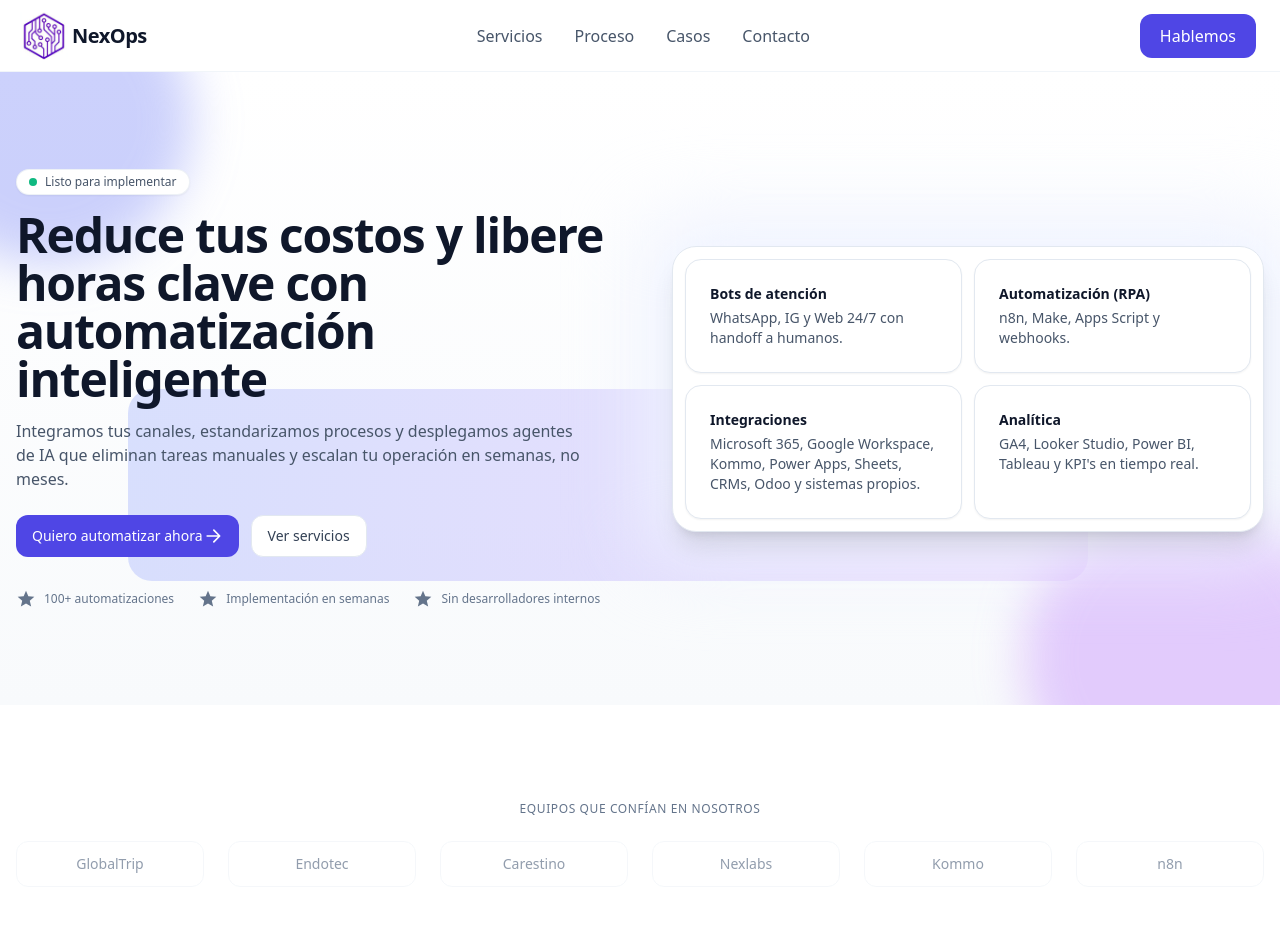
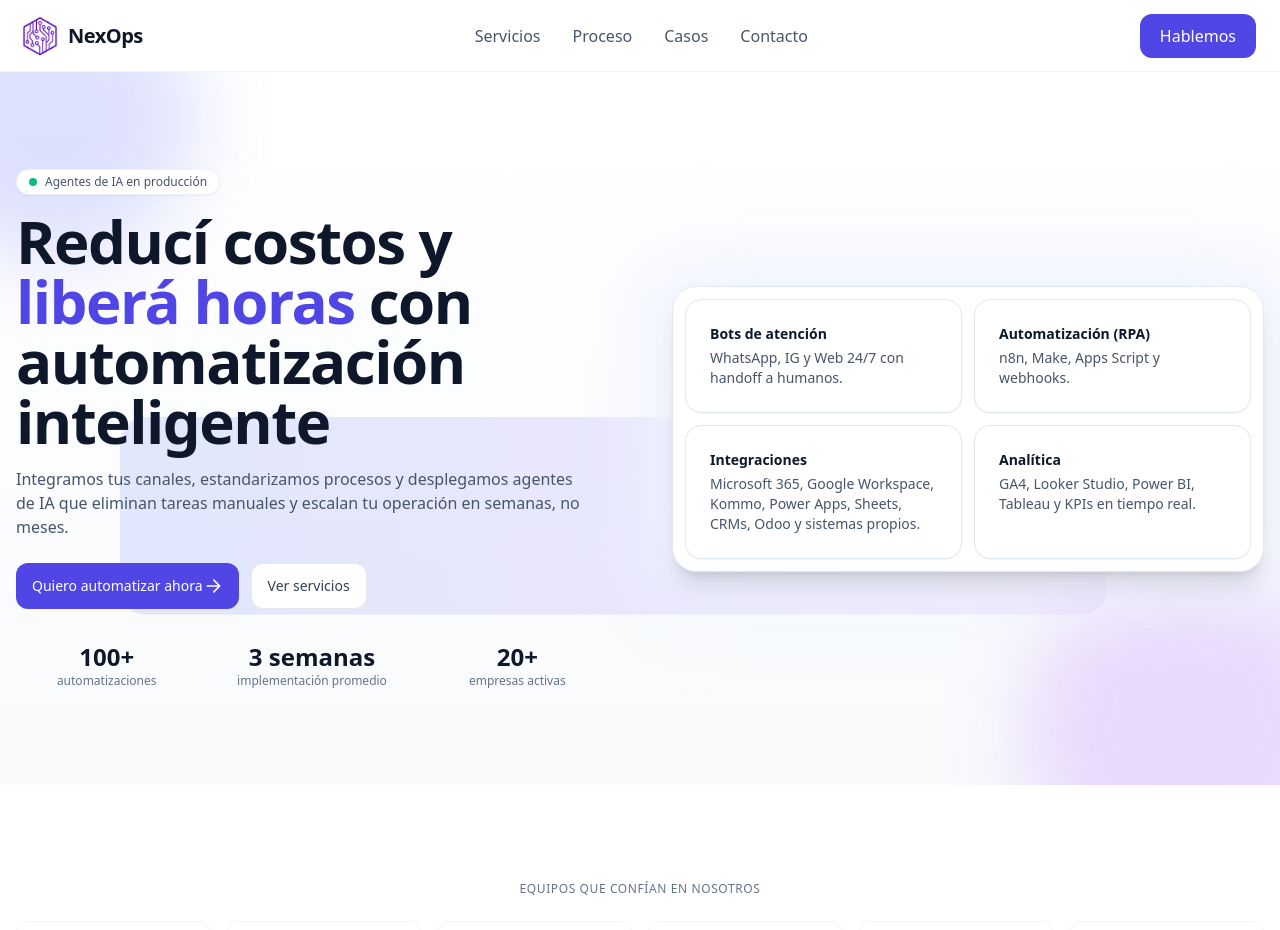
Before and after one commit to AlanTN13/webneoxps, a React (Vite) app: page / in a window 1280 px wide. Shown: the top 930 px of the page. Built offline with nearby package versions, Linux system fonts and the light colour scheme.

Commit message:
Actualiza landing con hero pragmático y nuevos servicios

```diff
--- a/src/App.jsx
+++ b/src/App.jsx
@@ -1,12 +1,59 @@
-import React, { useEffect } from "react";
+import React, { useEffect, useRef, useState } from "react";
 import Rellax from "rellax";
 import brandLogo from "./assets/logo-nexops.svg";
 
+/* =========================
+   Helpers WOW (sin librerías)
+   ========================= */
 
-// ---------------------------------------------
-// Nexops – Landing React + Parallax (Rellax)
-// Vite + Tailwind —
-// ---------------------------------------------
+// 1) Counter para KPIs
+const MetricCounter = ({ to = 100, suffix = "", duration = 1400, className = "" }) => {
+  const [val, setVal] = useState(0);
+  const startRef = useRef(null);
+
+  useEffect(() => {
+    let raf;
+    const step = (t) => {
+      if (!startRef.current) startRef.current = t;
+      const p = Math.min((t - startRef.current) / duration, 1);
+      const eased = 1 - Math.pow(1 - p, 3); // easeOutCubic
+      setVal(Math.floor(eased * to));
+      if (p < 1) raf = requestAnimationFrame(step);
+    };
+    raf = requestAnimationFrame(step);
+    return () => cancelAnimationFrame(raf);
+  }, [to, duration]);
+
+  return <span className={className}>{val.toLocaleString()}{suffix}</span>;
+};
+
+// 2) Scroll reveal con IntersectionObserver
+const useReveal = (selector = "[data-reveal]") => {
+  useEffect(() => {
+    const els = document.querySelectorAll(selector);
+    els.forEach((el) => {
+      el.classList.add("opacity-0", "translate-y-4");
+      el.style.transition = "opacity .6s ease, transform .6s ease";
+    });
+
+    const io = new IntersectionObserver((entries) => {
+      entries.forEach(({ target, isIntersecting }) => {
+        if (isIntersecting) {
+          target.classList.remove("opacity-0", "translate-y-4");
+          target.classList.add("opacity-100", "translate-y-0");
+          io.unobserve(target);
+        }
+      });
+    }, { threshold: 0.12 });
+
+    els.forEach((el) => io.observe(el));
+    return () => io.disconnect();
+  }, [selector]);
+};
+
+/* ============
+   Layout bits
+   ============ */
 
 const Section = ({ id, className = "", children }) => (
   <section id={id} className={`py-16 sm:py-24 ${className}`}>{children}</section>
@@ -19,7 +66,12 @@ const Pill = ({ children }) => (
 );
 
 const Card = ({ children, className = "" }) => (
-  <div className={`rounded-2xl border border-slate-200 bg-white p-6 shadow-sm transition hover:shadow-md ${className}`}>{children}</div>
+  <div
+    data-reveal
+    className={`rounded-2xl border border-slate-200 bg-white p-6 shadow-sm transition will-change-transform hover:shadow-xl hover:-translate-y-0.5 hover:border-slate-300 ${className}`}
+  >
+    {children}
+  </div>
 );
 
 const Check = () => (
@@ -40,33 +92,35 @@ const ArrowRight = () => (
   </svg>
 );
 
-/* Logo */
+/* =========
+   Branding
+   ========= */
+
 const Brand = () => (
   <a
     href="/"
-    className="flex items-center gap-1 group select-none focus:outline-none focus-visible:ring-2 focus-visible:ring-indigo-500 rounded-md"
+    className="flex items-center gap-2 group select-none focus:outline-none focus-visible:ring-2 focus-visible:ring-indigo-500 rounded-md"
   >
-    <img src={brandLogo} alt="NexOps" className="h-12 w-12 -ml-1 shrink-0" />
+    <img src={brandLogo} alt="NexOps" className="h-10 w-10 -ml-1 shrink-0" />
     <span className="text-xl font-semibold tracking-tight text-slate-900 group-hover:text-indigo-700">
       NexOps
     </span>
   </a>
 );
 
-
-// NavBar
+/* =======
+   NavBar
+   ======= */
 const NavBar = () => (
-  <header className="sticky top-0 z-40 w-full bg-white/95 backdrop-blur border-b border-slate-100 h-[72px]">
+  <header className="sticky top-0 z-40 w-full bg-white/80 backdrop-blur border-b border-slate-100 h-[72px]">
     <div className="mx-auto max-w-7xl flex h-full items-center justify-between px-6">
       <Brand />
-
       <nav className="hidden sm:flex items-center gap-8 text-base text-slate-600">
         <a href="#servicios" className="hover:text-indigo-600">Servicios</a>
         <a href="#proceso"   className="hover:text-indigo-600">Proceso</a>
         <a href="#casos"     className="hover:text-indigo-600">Casos</a>
         <a href="#contacto"  className="hover:text-indigo-600">Contacto</a>
       </nav>
-
       <a
         href="#contacto"
         className="inline-flex items-center rounded-xl bg-indigo-600 px-5 py-2.5 text-base font-medium text-white hover:bg-indigo-700 focus:outline-none focus:ring-2 focus:ring-indigo-500"
@@ -77,37 +131,50 @@ const NavBar = () => (
   </header>
 );
 
-/* HERO PRAGMÁTICO */
+/* =============
+   HERO WOW
+   ============= */
 const Hero = () => (
   <Section className="relative overflow-hidden bg-gradient-to-b from-white to-slate-50">
-    {/* Capas decorativas con parallax */}
+    {/* Gradiente animado + burbujas parallax */}
+    <style>{`
+      @keyframes glow {
+        0% { transform: translateY(0px) translateX(0px) scale(1); opacity:.55;}
+        50% { transform: translateY(-10px) translateX(6px) scale(1.03); opacity:.75;}
+        100% { transform: translateY(0px) translateX(0px) scale(1); opacity:.55;}
+      }
+    `}</style>
+
     <div className="pointer-events-none absolute inset-0 z-0">
       <div
-        className="rellax will-change-transform absolute -top-24 -left-24 h-72 w-72 rounded-full bg-indigo-400/40 blur-xl"
+        className="rellax will-change-transform absolute -top-24 -left-24 h-72 w-72 rounded-full bg-indigo-400/40 blur-2xl"
         data-rellax-speed="-4"
         aria-hidden
+        style={{ animation: "glow 8s ease-in-out infinite" }}
       />
       <div
-        className="rellax will-change-transform absolute -bottom-28 -right-16 h-80 w-80 rounded-full bg-purple-400/40 blur-xl"
+        className="rellax will-change-transform absolute -bottom-28 -right-16 h-80 w-80 rounded-full bg-purple-400/40 blur-2xl"
         data-rellax-speed="4"
         aria-hidden
+        style={{ animation: "glow 9s ease-in-out infinite" }}
       />
       <div
         className="rellax will-change-transform absolute left-[10%] top-1/2 h-48 w-[75%] -translate-y-1/2 rotate-6 rounded-3xl bg-gradient-to-r from-indigo-300/40 to-purple-300/40"
         data-rellax-speed="-2"
         aria-hidden
+        style={{ animation: "glow 10s ease-in-out infinite" }}
       />
     </div>
 
     {/* Contenido */}
     <div className="relative z-10 mx-auto grid max-w-7xl grid-cols-1 items-center gap-10 px-4 sm:gap-16 lg:grid-cols-2">
-      <div>
+      <div data-reveal>
         <Pill>
-          <span className="h-2 w-2 rounded-full bg-emerald-500" /> Listo para implementar
+          <span className="h-2 w-2 rounded-full bg-emerald-500 animate-pulse" /> Agentes de IA en producción
         </Pill>
 
-        <h1 className="mt-4 text-4xl font-bold tracking-tight text-slate-900 sm:text-5xl">
-          Reduce tus costos y libere horas clave con automatización inteligente
+        <h1 className="mt-4 text-4xl font-extrabold tracking-tight text-slate-900 sm:text-6xl leading-tight">
+          Reducí costos y <span className="text-indigo-600">liberá horas</span> con automatización inteligente
         </h1>
 
         <p className="mt-4 max-w-xl text-slate-600">
@@ -115,23 +182,33 @@ const Hero = () => (
         </p>
 
         <div className="mt-6 flex flex-col gap-3 sm:flex-row">
-          <a href="#contacto" className="inline-flex items-center justify-center rounded-xl bg-indigo-600 px-4 py-2.5 text-sm font-medium text-white hover:bg-indigo-700">
+          <a href="#contacto" className="inline-flex items-center justify-center rounded-xl bg-indigo-600 px-4 py-3 text-sm font-medium text-white hover:bg-indigo-700">
             Quiero automatizar ahora <ArrowRight />
           </a>
-          <a href="#servicios" className="inline-flex items-center justify-center rounded-xl border border-slate-200 bg-white px-4 py-2.5 text-sm font-medium text-slate-700 hover:border-slate-300">
+          <a href="#servicios" className="inline-flex items-center justify-center rounded-xl border border-slate-200 bg-white px-4 py-3 text-sm font-medium text-slate-700 hover:border-slate-300">
             Ver servicios
           </a>
         </div>
 
-        <div className="mt-8 flex flex-wrap items-center gap-6 text-xs text-slate-500">
-          <div className="flex items-center gap-2"><Star/> 100+ automatizaciones</div>
-          <div className="flex items-center gap-2"><Star/> Implementación en semanas</div>
-          <div className="flex items-center gap-2"><Star/> Sin desarrolladores internos</div>
+        {/* KPIs con contador */}
+        <div className="mt-8 grid grid-cols-3 gap-6 text-center">
+          <div data-reveal>
+            <MetricCounter to={100} suffix="+" className="text-2xl font-bold text-slate-900"/>
+            <p className="text-xs text-slate-500">automatizaciones</p>
+          </div>
+          <div data-reveal>
+            <MetricCounter to={3} suffix=" semanas" className="text-2xl font-bold text-slate-900"/>
+            <p className="text-xs text-slate-500">implementación promedio</p>
+          </div>
+          <div data-reveal>
+            <MetricCounter to={20} suffix="+" className="text-2xl font-bold text-slate-900"/>
+            <p className="text-xs text-slate-500">empresas activas</p>
+          </div>
         </div>
       </div>
 
-      {/* Tarjetas del hero (ampliadas) */}
-      <div className="relative">
+      {/* Tarjetas del hero ampliadas */}
+      <div className="relative" data-reveal>
         <div className="absolute -inset-6 -z-10 rounded-3xl bg-indigo-50 blur-2xl" />
         <div className="rounded-3xl border border-slate-200 bg-white p-3 shadow-xl">
           <div className="grid grid-cols-2 gap-3">
@@ -145,11 +222,15 @@ const Hero = () => (
             </Card>
             <Card>
               <p className="text-sm font-semibold text-slate-900">Integraciones</p>
-              <p className="mt-1 text-sm text-slate-600">Microsoft 365, Google Workspace, Kommo, Power Apps, Sheets, CRMs, Odoo y sistemas propios.</p>
+              <p className="mt-1 text-sm text-slate-600">
+                Microsoft 365, Google Workspace, Kommo, Power Apps, Sheets, CRMs, Odoo y sistemas propios.
+              </p>
             </Card>
             <Card>
               <p className="text-sm font-semibold text-slate-900">Analítica</p>
-              <p className="mt-1 text-sm text-slate-600">GA4, Looker Studio, Power BI, Tableau y KPI's en tiempo real.</p>
+              <p className="mt-1 text-sm text-slate-600">
+                GA4, Looker Studio, Power BI, Tableau y KPIs en tiempo real.
+              </p>
             </Card>
           </div>
         </div>
@@ -158,13 +239,21 @@ const Hero = () => (
   </Section>
 );
 
+/* =========
+   Logos
+   ========= */
 const Logos = () => (
-  <Section className="py-10">
+  <Section className="py-12 bg-white">
     <div className="mx-auto max-w-7xl px-4">
       <p className="text-center text-xs uppercase tracking-wider text-slate-500">Equipos que confían en nosotros</p>
-      <div className="mt-6 grid grid-cols-2 items-center gap-6 opacity-70 sm:grid-cols-4 lg:grid-cols-6">
+      <div className="mt-6 grid grid-cols-2 items-center gap-4 sm:grid-cols-3 lg:grid-cols-6">
         {["GlobalTrip","Endotec","Carestino","Nexlabs","Kommo","n8n"].map((name) => (
-          <div key={name} className="flex items-center justify-center rounded-xl border border-slate-100 bg-white py-3 text-sm font-medium text-slate-500">
+          <div
+            key={name}
+            data-reveal
+            className="flex items-center justify-center rounded-xl border border-slate-100 bg-white py-3 text-sm font-medium text-slate-500
+                       transition hover:shadow-md hover:text-slate-700"
+          >
             {name}
           </div>
         ))}
@@ -173,11 +262,13 @@ const Logos = () => (
   </Section>
 );
 
-/* SERVICIOS (ajustado a ecosistema) */
+/* =======================
+   Servicios (ecosistema)
+   ======================= */
 const Servicios = () => (
   <Section id="servicios" className="bg-slate-50/60">
     <div className="mx-auto max-w-7xl px-4">
-      <div className="mx-auto max-w-2xl text-center">
+      <div className="mx-auto max-w-2xl text-center" data-reveal>
         <h2 className="text-3xl font-bold tracking-tight text-slate-900 sm:text-4xl">Servicios</h2>
         <p className="mt-3 text-slate-600">Implementamos punta a punta, de la idea al resultado medible.</p>
       </div>
@@ -247,10 +338,13 @@ const Servicios = () => (
   </Section>
 );
 
+/* ========
+   Proceso
+   ======== */
 const Proceso = () => (
   <Section id="proceso">
     <div className="mx-auto max-w-7xl px-4">
-      <div className="mx-auto max-w-2xl text-center">
+      <div className="mx-auto max-w-2xl text-center" data-reveal>
         <h2 className="text-3xl font-bold tracking-tight text-slate-900 sm:text-4xl">Cómo trabajamos</h2>
         <p className="mt-3 text-slate-600">Sprints cortos, entregables reales y foco en ROI.</p>
       </div>
@@ -276,10 +370,13 @@ const Proceso = () => (
   </Section>
 );
 
+/* =====
+   Casos
+   ===== */
 const Casos = () => (
   <Section id="casos" className="bg-slate-50/60">
     <div className="mx-auto max-w-7xl px-4">
-      <div className="mx-auto max-w-2xl text-center">
+      <div className="mx-auto max-w-2xl text-center" data-reveal>
         <h2 className="text-3xl font-bold tracking-tight text-slate-900 sm:text-4xl">Casos recientes</h2>
         <p className="mt-3 text-slate-600">Resultados concretos en semanas, no meses.</p>
       </div>
@@ -302,16 +399,19 @@ const Casos = () => (
   </Section>
 );
 
+/* ===
+   CTA
+   === */
 const CTA = () => (
   <Section id="contacto" className="relative">
     <div className="absolute inset-0 -z-10 bg-[radial-gradient(60%_60%_at_50%_0%,rgba(79,70,229,0.08),transparent)]" />
     <div className="mx-auto max-w-7xl px-4">
       <div className="grid grid-cols-1 gap-6 rounded-3xl border border-slate-200 bg-white p-8 shadow-sm sm:grid-cols-3">
-        <div className="sm:col-span-2">
+        <div className="sm:col-span-2" data-reveal>
           <h3 className="text-2xl font-semibold text-slate-900">¿Listo para empezar?</h3>
           <p className="mt-1 text-slate-600">Agendá una llamada de 25 minutos para revisar tu caso y armar un plan express.</p>
         </div>
-        <div className="flex items-center gap-3">
+        <div className="flex items-center gap-3" data-reveal>
           <a href="#" className="inline-flex w-full items-center justify-center rounded-xl bg-indigo-600 px-4 py-3 text-sm font-medium text-white hover:bg-indigo-700">
             Agendar en Calendly
           </a>
@@ -324,17 +424,17 @@ const CTA = () => (
   </Section>
 );
 
+/* ======
+   Footer
+   ====== */
 const Footer = () => (
   <footer className="border-t border-slate-100 bg-white">
     <div className="mx-auto flex max-w-7xl flex-col items-center justify-between gap-4 px-4 py-8 sm:flex-row">
       <div className="flex items-center text-sm text-slate-500">
         <img src={brandLogo} alt="NexOps" className="h-5 w-5 shrink-0 mr-1" />
         <span className="font-semibold text-slate-800 mr-2">NexOps</span>
-        <span className="text-slate-500">
-          © {new Date().getFullYear()} NexOps. Todos los derechos reservados.
-        </span>
+        <span className="text-slate-500">© {new Date().getFullYear()} NexOps. Todos los derechos reservados.</span>
       </div>
-
       <nav className="flex items-center gap-4 text-sm text-slate-500">
         <a href="#servicios" className="hover:text-slate-900">Servicios</a>
         <a href="#proceso" className="hover:text-slate-900">Proceso</a>
@@ -346,12 +446,15 @@ const Footer = () => (
 );
 
 export default function App() {
+  // Rellax + Scroll Reveal
   useEffect(() => {
     const prefersReduced = window.matchMedia("(prefers-reduced-motion: reduce)");
-    if (prefersReduced.matches || window.innerWidth < 640) return;
-    const r = new Rellax(".rellax", { center: false });
-    return () => r.destroy();
+    if (!prefersReduced.matches && window.innerWidth >= 640) {
+      const r = new Rellax(".rellax", { center: false });
+      return () => r.destroy();
+    }
   }, []);
+  useReveal(); // activa reveal en todo lo que tenga data-reveal
 
   return (
     <div className="min-h-screen bg-white text-slate-900 antialiased">
```
